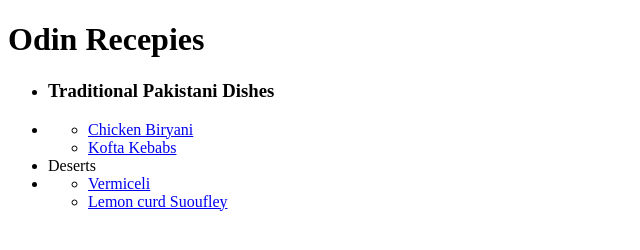
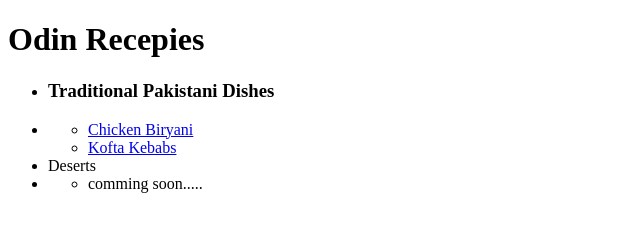
Before and after one commit to YamanTariq/odin-recipes, a plain HTML site: page index.html in a window 1280 px wide. Shown: the whole page, without its empty margins (0-640 px from the left). Drawn offline with Linux system fonts and the light colour scheme.

Commit message:
CHANGE text in deserts because no recipies present

```diff
--- a/index.html
+++ b/index.html
@@ -16,8 +16,7 @@
         </ul></li>
         <li>Deserts</li>
         <li><ul>
-            <li><a href="./recepies/kofta-kebabs.html" target="_self">Vermiceli</a></li>
-            <li><a href="./recepies/kofta-kebabs.html" target="_self">Lemon curd Suoufley</a></li>
+		<li>comming soon.....</li>
         </ul></li>
     </ul>
 </body>
```
